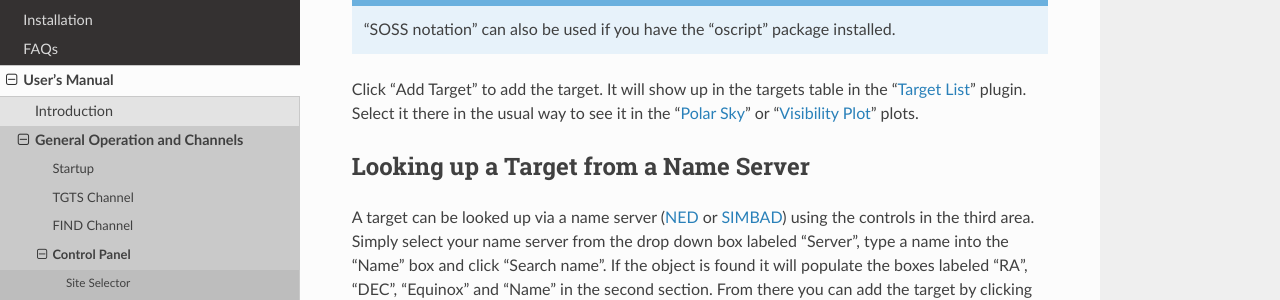
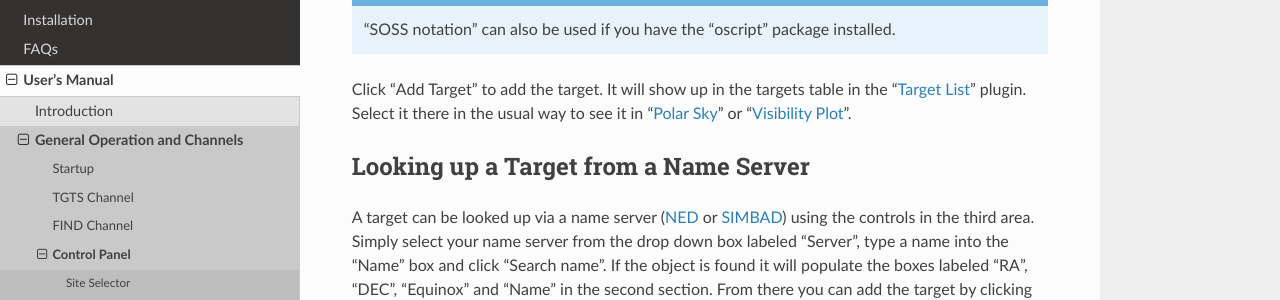
Before and after one commit to naojsoft/spot, a Sphinx documentation site: the page built from doc/manual/telgen.rst, in a window 1280 px wide and 900 px high, scrolled down 939 px. Shown: the part 178-478 px from the top of the window. Built offline with Sphinx 7.4.7 and the Read the Docs theme 3.1.0, drawn with Linux system fonts in a browser that asks for light colours.

Commit message:
Fixed minor typos and updated a few images.

```diff
--- a/doc/manual/siteselect.rst
+++ b/doc/manual/siteselect.rst
@@ -38,7 +38,7 @@ you should be able to pick your new location from the list.
 Setting the time of observation
 ===============================
 The time can be set to the current time or a fixed time. To set to the
-current time, chose "Now" from the "Time mode:" drop-down menu.
+current time, choose "Now" from the "Time mode:" drop-down menu.
 
 To set a fixed time, chose "Fixed"--this will enable the "Date time:"
 and "UTC offset (min):" controls.  Enter the date/time in the first box
--- a/doc/manual/telgen.rst
+++ b/doc/manual/telgen.rst
@@ -36,7 +36,7 @@ notation or degrees.
 Click "Add Target" to add the target.  It will show up in the targets
 table in the ":doc:`targetlist`" plugin.
 Select it there in the usual way to see
-it in the ":doc:`polarsky`" or ":doc:`visplot`" plots.
+it in ":doc:`polarsky`" or ":doc:`visplot`".
 
 ======================================
 Looking up a Target from a Name Server
```
Also changed, not shown: doc/manual/figures/FindingChart.png, doc/manual/figures/TargetGen.png, doc/manual/figures/TargetGenNS.png.
